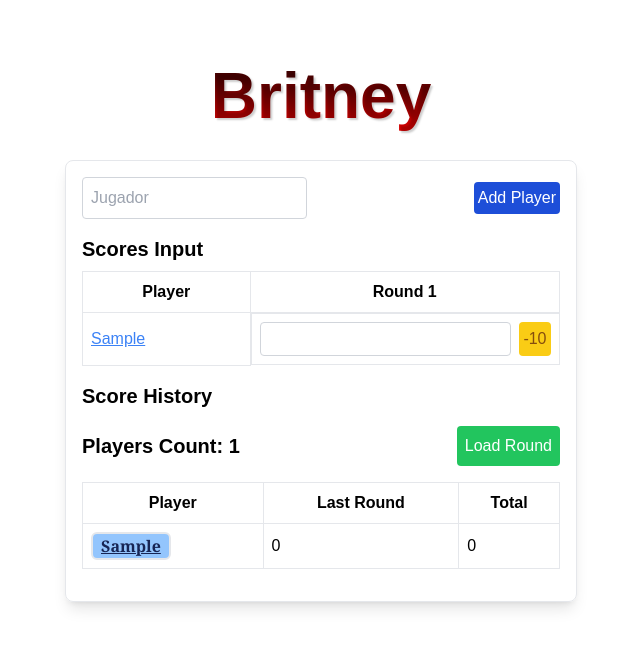
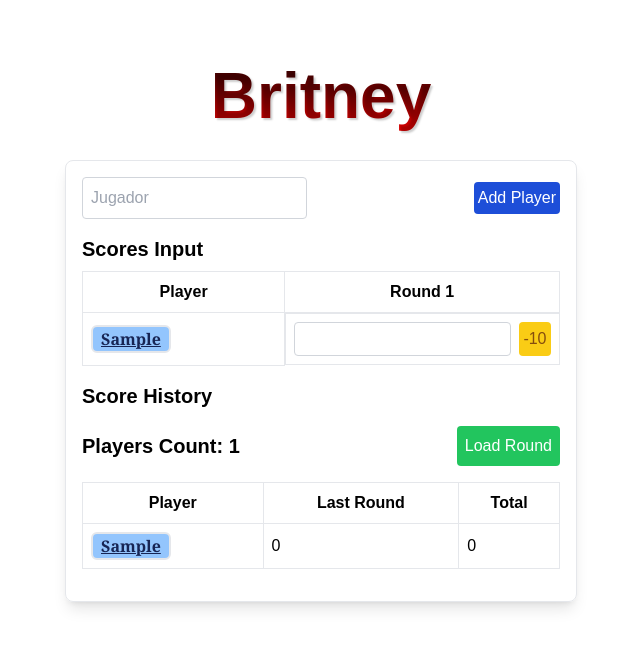
Before and after one commit to Gabito-17/Entre-Nosotros, a React (Create React App) app: page / in a window 1280 px wide. Both pictures are taken after typing "Sample" into the empty fields and a click on the button "Add Player". Shown: the top 648 px of the page, without its empty margins (319-959 px from the left). Built offline with nearby package versions, Linux system fonts and the light colour scheme.

Commit message:
Correccion boton de Player's

```diff
--- a/src/pages/Party.js
+++ b/src/pages/Party.js
@@ -109,7 +109,7 @@ function Party() {
                   <td className="border p-2">
                     <button
                       onClick={() => openModal(player)}
-                      className="text-blue-500 underline"
+                      className="font-bold font-serif  text-blue-950 underline border-2 rounded-md bg-blue-300 pr-2 pl-2"
                     >
                       {player.name}
                     </button>
```
